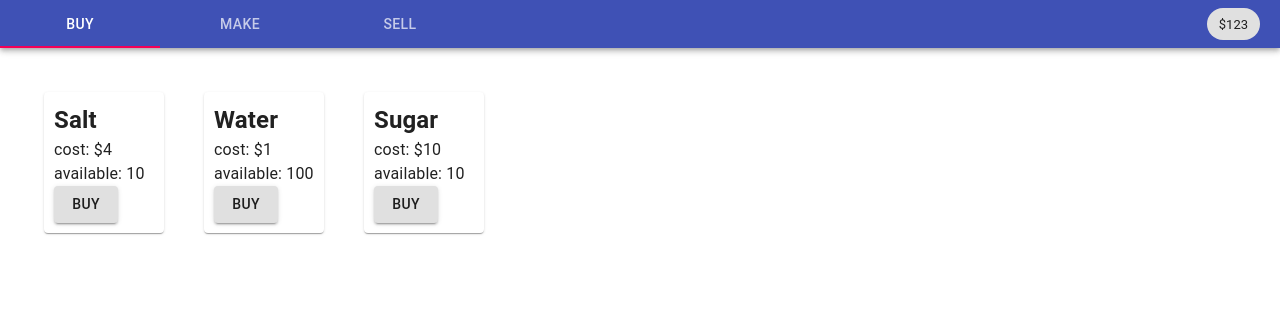
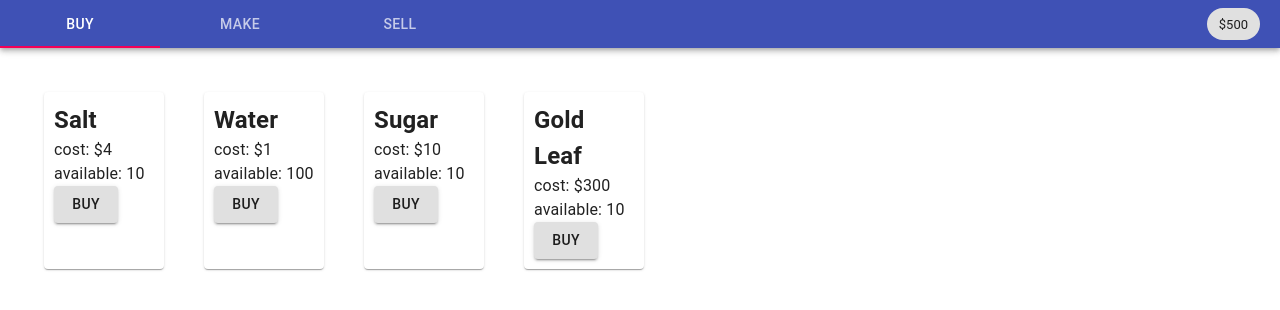
Before and after one commit to BethanyDrake/jamcraft, a React (Create React App) app: page / in a window 1280 px wide. Shown: the top 310 px of the page. Built offline with nearby package versions, Linux system fonts and the light colour scheme.

Commit message:
cant buy if none left or not enough money

```diff
--- a/now.json
+++ b/now.json
@@ -1,5 +1,4 @@
 {
-  "name": "bethany-drake-jamcraft-entry",
-  "version": 2,
-  "alias": "bethany-drake-jamcraft-entry"
+  "name": "jamcraft-entry",
+  "version": 2
 }
--- a/src/BuyScreen.js
+++ b/src/BuyScreen.js
@@ -31,7 +31,7 @@ const IngredientTile = (props) => {
 }
 
 
-const BuyScreen = () => {
+const BuyScreen = (props) => {
 
 
 
@@ -44,14 +44,19 @@ const BuyScreen = () => {
       newIngredient("salt", 4, 10),
       newIngredient("water", 1, 100),
       newIngredient("sugar", 10, 10),
+      newIngredient("gold leaf", 300, 10),
   ]
   const [ingredients, setIngredients] = useState(initialIngredients);
   const [buyCount, setBuyCount] = useState(0);
 
   const onBuy = (ingredient) => () => {
-    ingredient.numAvailable--;
-    setIngredients(ingredients);
-    setBuyCount(buyCount + 1);
+    if (props.canAfford(ingredient.cost) && ingredient.numAvailable > 0) {
+      ingredient.numAvailable--;
+      setIngredients(ingredients);
+      setBuyCount(buyCount + 1);
+      props.onBuy(ingredient.cost, ingredient.name);
+    }
+
   }
 
   return (
--- a/src/Tabs.js
+++ b/src/Tabs.js
@@ -1,4 +1,4 @@
-import React from 'react';
+import React, {useState} from 'react';
 import PropTypes from 'prop-types';
 import { makeStyles } from '@material-ui/core/styles';
 import AppBar from '@material-ui/core/AppBar';
@@ -56,6 +56,15 @@ export default function SimpleTabs() {
     setValue(newValue);
   };
 
+  const [money, setMoney] = useState(500);
+
+  const onBuy = (cost, ingredientName) => {
+    console.log(ingredientName);
+    setMoney(money - cost)
+  }
+  const canAfford = (cost) => {
+    return cost <= money;
+  }
   return (
     <div className={classes.root}>
       <AppBar position="static">
@@ -66,14 +75,14 @@ export default function SimpleTabs() {
           <Tab label="Sell" {...a11yProps(2)} />
         </Tabs>
         <div style={{alignSelf: "center", justifyContent: "center", paddingRight: "20px"}} >
-        <Chip label="$123"/>
+        <Chip label={`$${money}`}/>
         </div>
 
         </div>
 
       </AppBar>
       <TabPanel value={value} index={0}>
-        <BuyScreen/>
+        <BuyScreen onBuy={onBuy} canAfford={canAfford}/>
       </TabPanel>
       <TabPanel value={value} index={1}>
         <MakeScreen/>
```
